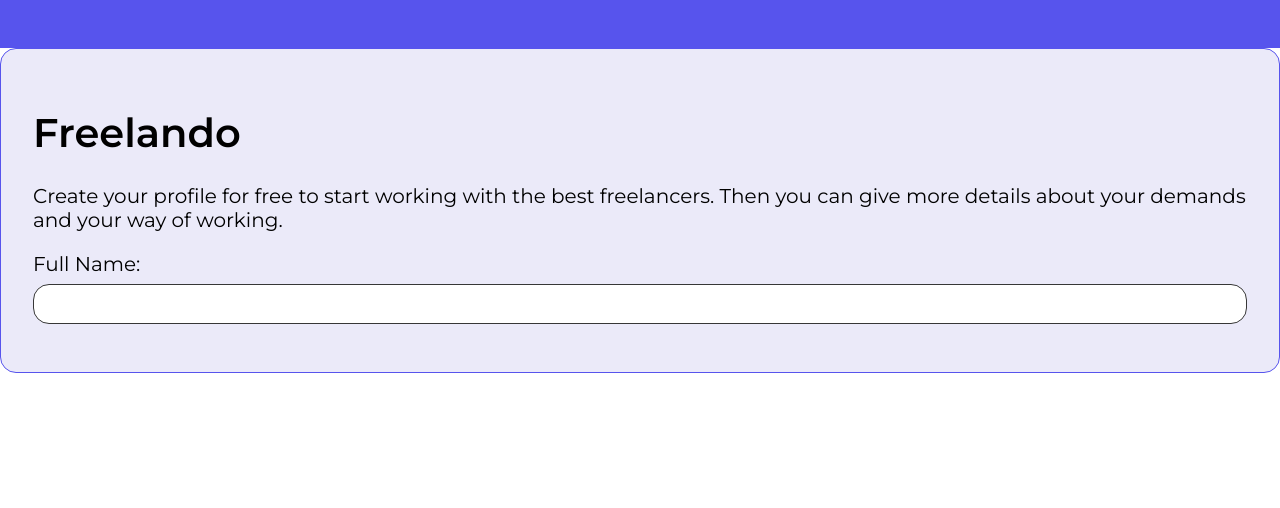
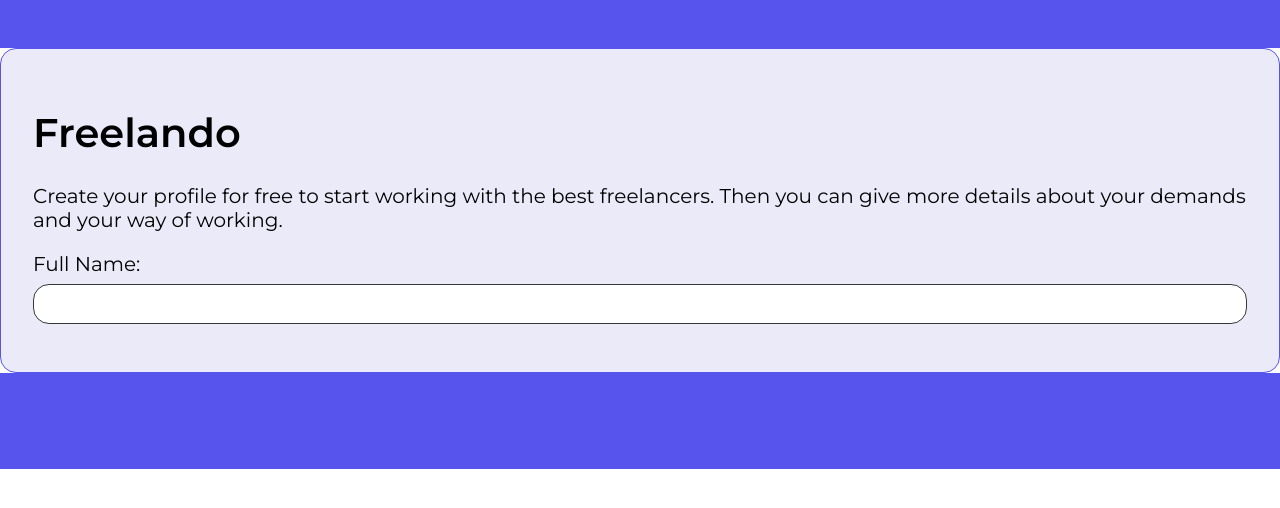
Before and after one commit to aguirreLCD/vite-project-freelando, a React (Vite) app: page / in a window 1280 px wide. Shown: the top 508 px of the page. Built offline with nearby package versions, Linux system fonts and the light colour scheme.

Commit message:
new component created: Footer: no behavior, only styles

```diff
--- a/src/App.jsx
+++ b/src/App.jsx
@@ -1,4 +1,5 @@
 import { Card } from "./components/Card/Card.jsx";
+import { Footer } from "./components/Footer/Footer.jsx";
 import { GlobalStyles } from "./components/GlobalStyles/GlobalStyles.jsx";
 import { Header } from "./components/Header/Header.jsx";
 import { InputText } from "./components/InputText/InputText.jsx";
@@ -23,6 +24,7 @@ function App() {
 
         <InputText label="Full Name:" />
       </Card>
+      <Footer />
     </ThemeProviderContext>
   );
 }
--- /dev/null
+++ b/src/components/Footer/Footer.jsx
@@ -0,0 +1,7 @@
+import styled from "@emotion/styled";
+
+export const Footer = styled.footer`
+  background: ${(props) => props.theme.colors.primary.a};
+  padding: ${(props) => props.theme.padding.xl};
+  color: ${(props) => props.theme.colors.white};
+`;
```
Also changed, not shown: src/components/Typography/Typografy.jsx (line endings or trailing spaces).
